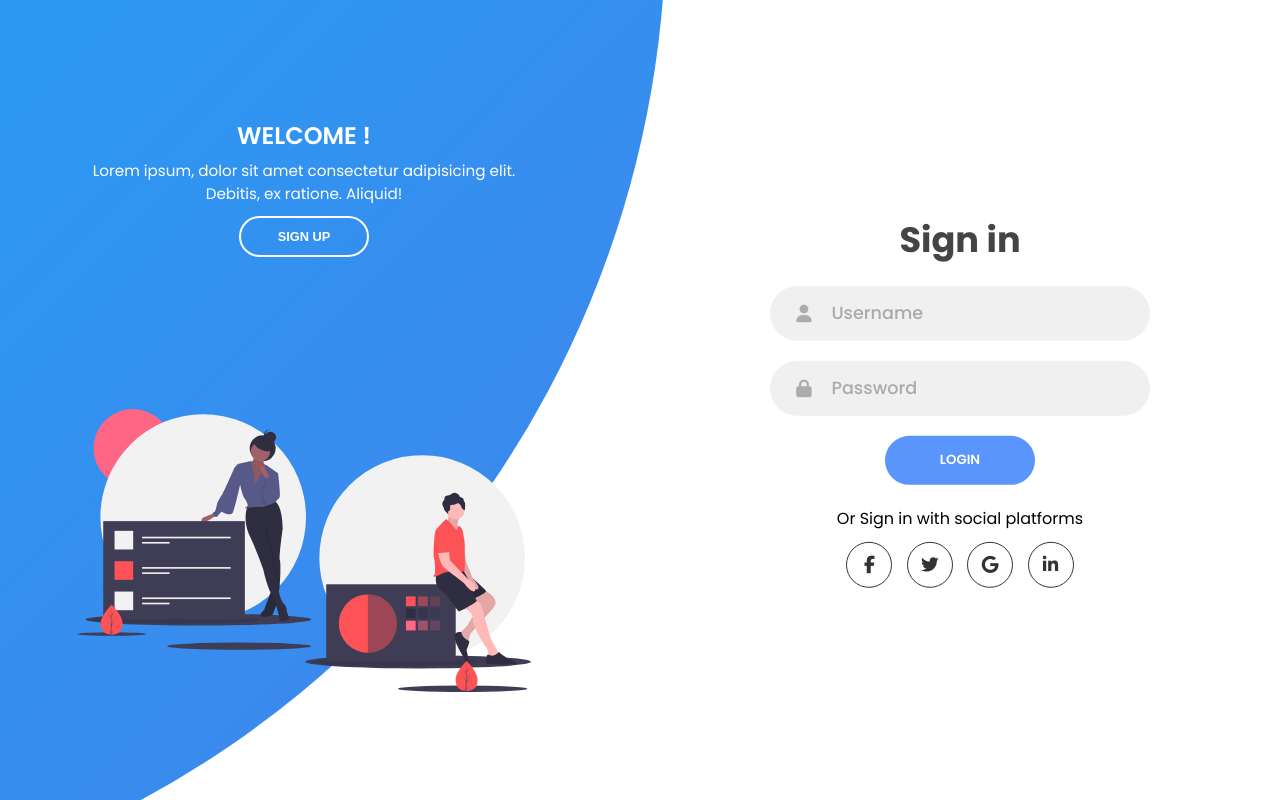
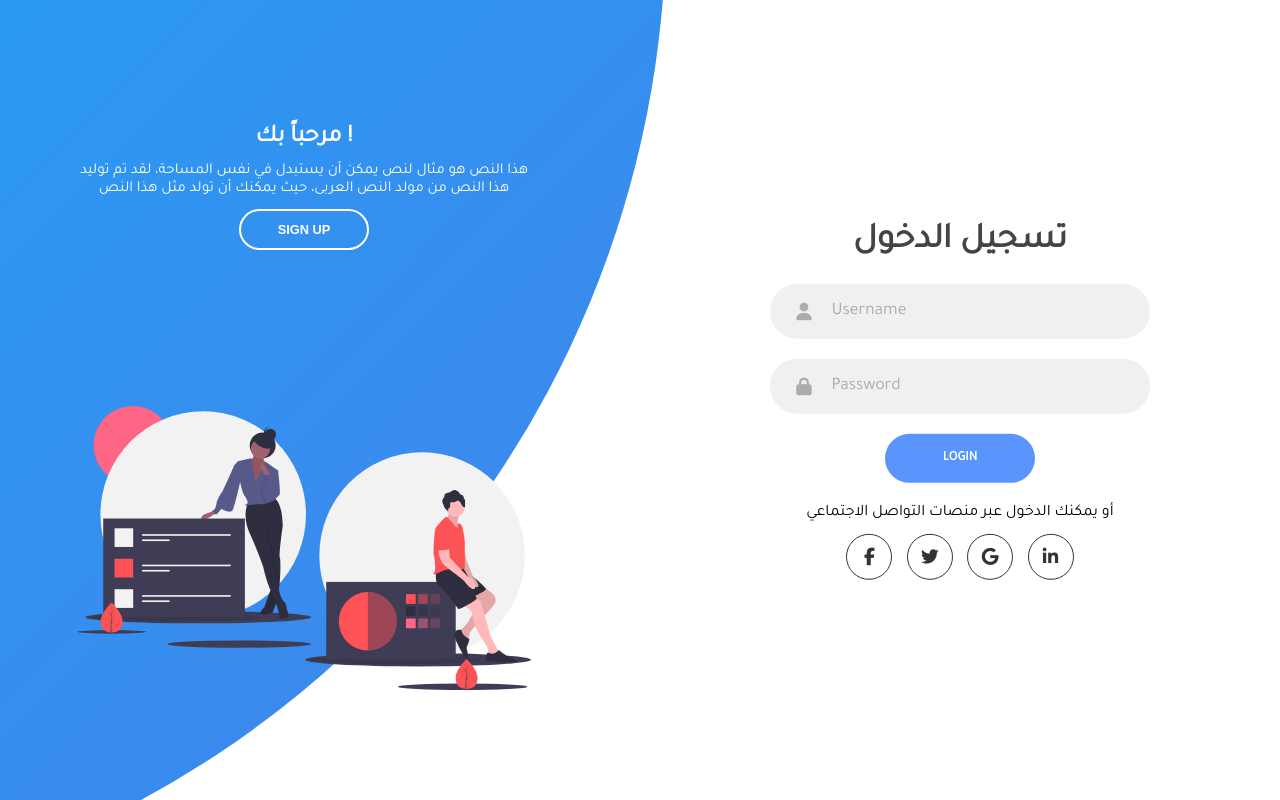
Before and after one commit to osamahreka/Registration_page, a plain HTML site: page index.html in a window 1280 px wide. Drawn offline with Linux system fonts and the light colour scheme.

Commit message:
edit
change language from English to Arabic

```diff
--- a/index.html
+++ b/index.html
@@ -8,14 +8,14 @@
       crossorigin="anonymous"
     ></script>
     <link rel="stylesheet" href="style.css" />
-    <title>Sign in & Sign up Form</title>
+    <title>فورم انشاء حساب وتسجيل الدخول</title>
 </head>
 <body>
     <div class="container">
         <div class="forms-container">
           <div class="signin-signup">
             <form action="#" class="sign-in-form">
-              <h2 class="title">Sign in</h2>
+              <h2 class="title">تسجيل الدخول</h2>
               <div class="input-field">
                 <i class="fas fa-user"></i>
                 <input type="text" placeholder="Username" />
@@ -25,7 +25,7 @@
                 <input type="password" placeholder="Password" />
               </div>
               <input type="submit" value="Login" class="btn solid" />
-              <p class="social-text">Or Sign in with social platforms</p>
+              <p class="social-text">أو يمكنك الدخول عبر منصات التواصل الاجتماعي</p>
               <div class="social-media">
                 <a href="#" class="social-icon">
                   <i class="fab fa-facebook-f"></i>
@@ -42,7 +42,7 @@
               </div>
             </form>
             <form action="#" class="sign-up-form">
-              <h2 class="title">Sign up</h2>
+              <h2 class="title">انشاء حساب</h2>
               <div class="input-field">
                 <i class="fas fa-user"></i>
                 <input type="text" placeholder="Username" />
@@ -56,7 +56,7 @@
                 <input type="password" placeholder="Password" />
               </div>
               <input type="submit" class="btn" value="Sign up" />
-              <p class="social-text">Or Sign up with social platforms</p>
+              <p class="social-text">أو يمكنك التسجيل عبر منصات التواصل الاجتماعي</p>
               <div class="social-media">
                 <a href="#" class="social-icon">
                   <i class="fab fa-facebook-f"></i>
@@ -78,26 +78,26 @@
         <div class="panels-container">
           <div class="panel left-panel">
             <div class="content">
-              <h3>WELCOME !</h3>
+              <h3>مرحباً بك !</h3>
               <p>
-                Lorem ipsum, dolor sit amet consectetur adipisicing elit. Debitis,
-                ex ratione. Aliquid!
+                هذا النص هو مثال لنص يمكن أن يستبدل في نفس المساحة، لقد تم توليد هذا النص من مولد النص العربى،
+                حيث يمكنك أن تولد مثل هذا النص
               </p>
               <button class="btn transparent" id="sign-up-btn">
-                Sign up
+                sign up
               </button>
             </div>
             <img src="img/Creative_team.svg" class="image" alt="" />
           </div>
           <div class="panel right-panel">
             <div class="content">
-              <h3>One of us ?</h3>
+              <h3>هل انت معنا ؟</h3>
               <p>
-                Lorem ipsum dolor sit amet consectetur adipisicing elit. Nostrum
-                laboriosam ad deleniti.
+                هذا النص هو مثال لنص يمكن أن يستبدل في نفس المساحة، لقد تم توليد هذا النص من مولد النص العربى،
+                حيث يمكنك أن تولد مثل هذا النص أو العديد من النصوص الأخرى
               </p>
               <button class="btn transparent" id="sign-in-btn">
-                Sign in
+                login
               </button>
             </div>
             <img src="img/Work_time.svg" class="image" alt="" />
--- a/style.css
+++ b/style.css
@@ -1,4 +1,4 @@
-@import url("https://fonts.googleapis.com/css2?family=Poppins:wght@200;300;400;500;600;700;800&display=swap");
+@import url("https://fonts.googleapis.com/css?family=Tajawal");
 
 * {
   margin: 0;
@@ -8,7 +8,7 @@
 
 body,
 input {
-  font-family: "Poppins", sans-serif;
+  font-family: "Tajawal";
 }
 
 .container {
```
